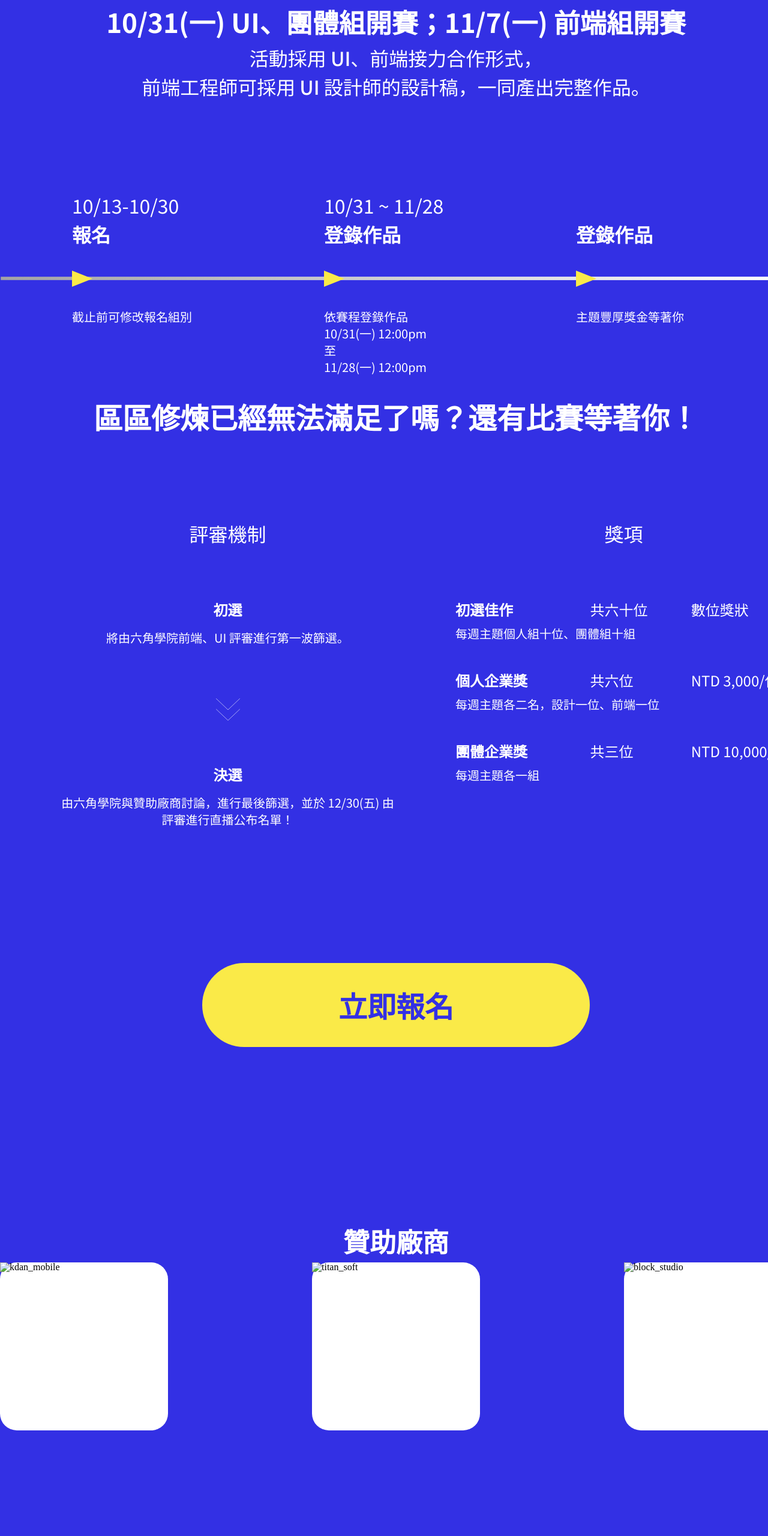
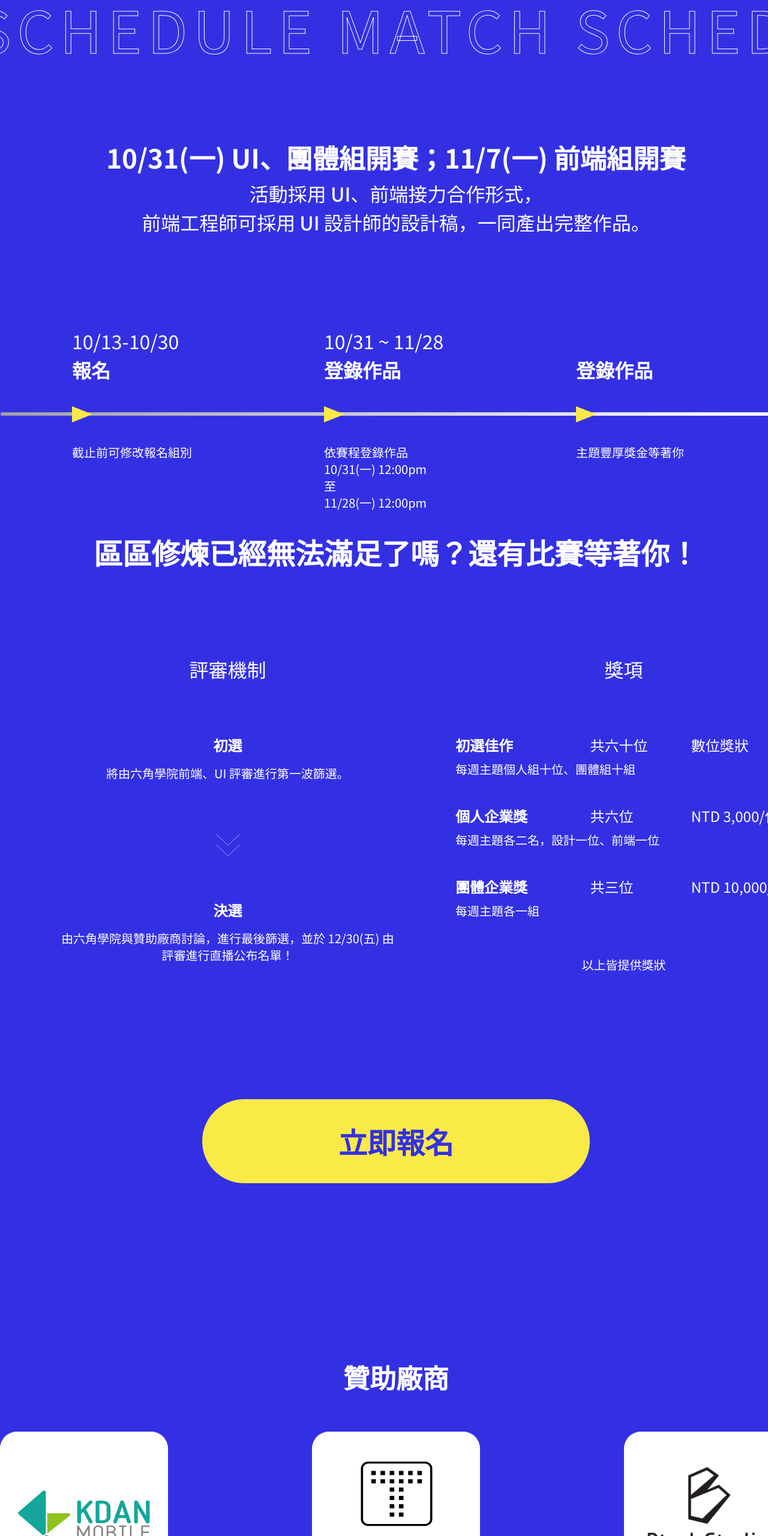
Before and after one commit to TASTYFRESH/The-F2E-Q1, a plain HTML site: page index.html in a window 1280 px wide. Shown: the top 2560 px of the page at 60% size. Before the commit the page ends 2384 px from the top, so only its background shows below. Drawn offline with nearby package versions, Linux system fonts and the light colour scheme.

Commit message:
文字動畫製作

```diff
--- a/css/index.css
+++ b/css/index.css
@@ -6,6 +6,31 @@
 }
 
 
+#text_ani{
+    width: 100%;
+    height: 96px;
+    max-width: 100%;
+    overflow: hidden;
+    margin-bottom: 130px;
+}
+
+.h1_ani{
+    color: transparent;
+    font-family: 'Noto Sans TC', sans-serif;
+    font-size: 96px;
+    letter-spacing: 10px;
+    line-height: 96px;
+    -webkit-text-stroke:  1px #ffffff ;
+    white-space: nowrap;
+}
+
+/* Noto Sans TC
+Medium 96px
+letter spacing:10%
+Line Height:28px
+stroke:
+#FFFFFF 100%
+outside 1 */
 
 #timeline_box{
     margin-top: 150px;
@@ -79,6 +104,7 @@
 
 
 
+
 #review_arrow{
     height: 37px;
     margin: 72px 0px;
@@ -110,11 +136,23 @@
     flex-direction: row;
     align-items: center;
     justify-content: space-between;
+    margin-top: 55px;
+    margin-bottom: 255px;
 }
-.sponsor_block{
+
+.sponsor_cube{
+    width: 280px;
     height: 280px;
-    width: 280px;
-    background-color: rgb(255, 255, 255);
+    background-color: white;
     border-radius: 28px;
+    display: flex;
+    justify-content: center;
+    align-items: center;
 }
 /*#endregion  Sponsor*/
+
+#footer{
+    height: 150px;
+    width: 100%;
+    background-color: #FAEA48;
+}
--- a/index.html
+++ b/index.html
@@ -14,13 +14,29 @@
     <link rel="stylesheet" href="./css/reset.css">
     <link rel="stylesheet" href="./css/style_guide.css">
     <link rel="stylesheet" href="./css/index.css">
+
+    <!-- <link rel="stylesheet" href="https://cdnjs.cloudflare.com/ajax/libs/gsap/3.11.3/gsap.min.js">
+    <link rel="stylesheet" href="https://cdnjs.cloudflare.com/ajax/libs/gsap/3.11.3/ScrollTrigger.min.js">
+    <link rel="stylesheet" href="https://cdnjs.cloudflare.com/ajax/libs/gsap/3.11.3/TextPlugin.min.js">
+    <link rel="stylesheet" href="https://cdnjs.cloudflare.com/ajax/libs/vanilla-tilt/1.7.2/vanilla-tilt.min.js"> -->
+    <script src="https://cdnjs.cloudflare.com/ajax/libs/gsap/3.11.3/gsap.min.js"></script>
+    <script src="https://cdnjs.cloudflare.com/ajax/libs/gsap/3.11.3/ScrollTrigger.min.js"></script>
+    <script src="https://cdnjs.cloudflare.com/ajax/libs/gsap/3.11.3/TextPlugin.min.js"></script>
+    <script src="https://cdnjs.cloudflare.com/ajax/libs/vanilla-tilt/1.7.2/vanilla-tilt.min.js"></script>
+
 </head>
 
 <body>
 
+    <!-- 分隔線 -->
+
+    <div id="text_ani">
+        <div class="h1_ani loop"><span>MATCH SCHEDULE MATCH SCHEDULE  MATCH SCHEDULE MATCH SCHEDULE MATCH SCHEDULE MATCH SCHEDULE MATCH SCHEDULE</span></div>
+    </div>
+
+
 
     <div class="container">
-        <!-- 分隔線 -->
         <!-- schedule -->
         <div class="dis_flex" id="schedule">
             <h1 class="zh_font h1_1 fw_b">10/31(一) UI、團體組開賽；11/7(一) 前端組開賽</h1>
@@ -110,6 +126,11 @@
                         <div class="p1 ">NTD 10,000/組</div>
                         <div class="p2 a_sub">每週主題各一組</div>
                     </div>
+
+                    <div>
+                        <img src="" alt="">
+                        <div class="p2">以上皆提供獎狀</div>
+                    </div>
                 </div>
             </div>
 
@@ -123,25 +144,27 @@
         <div class="dis_flex">
             <h1 class="h1_1 fw_b">贊助廠商</h1>
             <div id="sponsor_list">
-                <div class="sponsor_block">
-                    <img src="" alt="kdan_mobile">
+                <div class="sponsor_cube">
+                    <img src="./img/kdan_logo.e8a0000.png" alt="">
                 </div>
-                <div class="sponsor_block">
-                    <img src="" alt="titan_soft">
+                <div class="sponsor_cube">
+                    <img src="./img/titan_logo.5e2885a.png" alt="">
                 </div>
-                <div class="sponsor_block">
-                    <img src="" alt="block_studio">
+                <div class="sponsor_cube">
+                    <img src="./img/blockstudio_logo.f3ba8de.png" alt="">
                 </div>
             </div>
         </div>
+    </div>
 
 
+    <div id="footer">
+        <p>Copyright © 2022 HexSchool.All rights reserved.</p>
     </div>
 
 
 
-
-
+    <script src="./js/main.js"></script>
 
 </body>
 
--- a/js/main.js
+++ b/js/main.js
@@ -0,0 +1,10 @@
+// gsap animate
+
+gsap.registerPlugin(ScrollTrigger, TextPlugin);
+
+gsap.to(".loop", {
+    xPercent: "-112.15",
+    ease: "none",
+    duration: 20,
+    repeat: -1,
+});
```
Also changed, not shown: img/F2E_04_01_x1_down_bg.png (deleted), img/F2E_04_02_x1_up_bg.png (deleted), img/blockstudio_logo.f3ba8de.png (added), img/kdan_logo.e8a0000.png (added), img/titan_logo.5e2885a.png (added), 3 other files.
